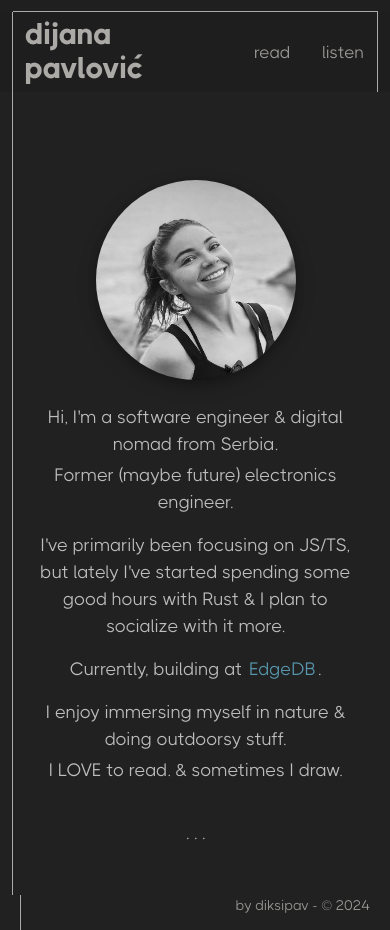
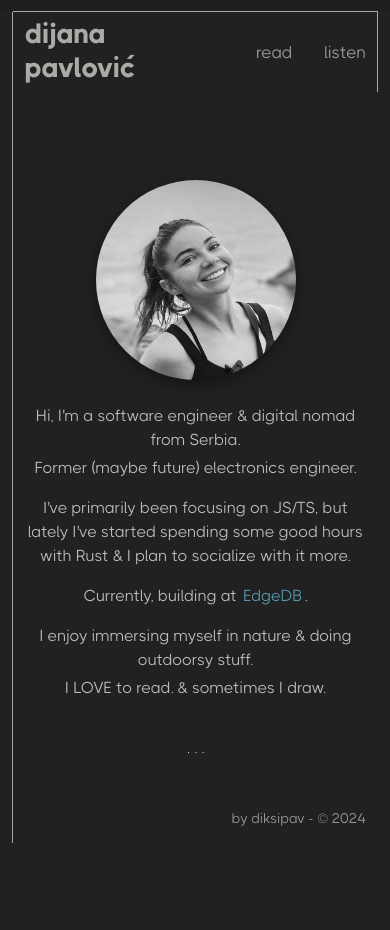
Before and after one commit to jaclarke/diksipav, a SvelteKit app: page / in a window 390 px wide. After the commit the page ends 844 px from the top, so only its background shows below. Built offline with nearby package versions, Linux system fonts and the light colour scheme.

Commit message:
Fix mobile styles

```diff
--- a/src/app.scss
+++ b/src/app.scss
@@ -62,7 +62,7 @@ body {
 	}
 
 	p {
-		font-size: 18px;
+		@include responsive(font-size, 16px, $md:18px);
 		line-height: 1.5;
 		margin: 0 0 4px 0;
 
@@ -83,7 +83,7 @@ body {
 			-apple-system,
 			Arial,
 			sans-serif;
-		line-height: 1.5;
+		line-height: 1.3;
 		margin: 0px;
 	}
 
@@ -132,12 +132,13 @@ body {
 	pre[class*='language-'] {
 		background:#312d2c;;
 		padding: 14px 24px;
-		border-radius: 4px;
 		margin: 16px -24px 28px -24px;
+		@include responsive(border-radius, 0, $md:4px);
+		@include responsive(width, 100vw, $md:unset);
 
 		code[class*='language-'] {
 			padding: 0;
-			font-size: 16px;
+			@include responsive(font-size, 15px, $md:16px);
 			background: #312d2c;
 		}
 	}
@@ -161,13 +162,16 @@ body {
 	}
 
 	.note {
-		margin: 0 -24px 32px -24px;
 		border-radius: 4px;
-		padding: 21px 24px 14px 24px;
 		border: 1px solid rgba(255,203,107, 0.8);
+		@include responsive(margin, 0 -12px 32px -12px, $md: 0 -24px 32px -24px);
+		@include responsive(padding,  10px 12px 8px 12px, $md: 21px 24px 14px 24px);
+
+		// @include responsive()
+
 
 		p {
-			font-size: 17px;
+			@include responsive(font-size, 16px, $md:17px);
 		}
 
 		p:first-of-type::before {
--- a/src/lib/components/BlogCard.svelte
+++ b/src/lib/components/BlogCard.svelte
@@ -17,7 +17,7 @@
 	.card {
 		display: block;
 		border: 1px solid hsla(0, 0%, 100%, 0.15);
-		@include responsive(padding, 6px 16px 12px 16px, $md: 6px 20px 12px 20px);
+		@include responsive(padding, 2px 16px 12px 16px, $md: 10px 24px 20px 24px);
 		margin-bottom: 16px;
 		/* box-shadow: 0px 32px 40px -24px rgba(0, 0, 0, 0.25); */
 		border-radius: 8px;
--- a/src/lib/components/Footer.svelte
+++ b/src/lib/components/Footer.svelte
@@ -5,7 +5,7 @@
 		text-align: right;
 		padding-bottom: 16px;
 		border-left: 1px solid #acaaa6;
-		margin: 0 20px;
+		@include responsive(margin, 0 24px 0 12px, $md: 0 20px);
 
 		small {
 			font-size: 14px;
--- a/src/routes/+layout.svelte
+++ b/src/routes/+layout.svelte
@@ -22,8 +22,7 @@
 	.header-wrapper {
 		position: sticky;
 		top: 0px;
-		@include responsive(background-color, rgba(31, 31, 31, 0.8), $xl: unset);
-		padding: 12px 12px 0 12px;
+		@include responsive(background-color, rgba(33, 33, 33, 0.8), $xl: unset);
 		@include responsive(padding, 12px 12px 0 12px, $md: 20px 20px 0 20px);
 
 		&::before {
@@ -44,8 +43,7 @@
 			align-items: center;
 			height: 80px;
 			position: relative;
-			padding: 0 20px;
-			@include responsive(padding, 0 12px, $md: 0 20px);
+			@include responsive(padding, 0 10px 0 12px, $md: 0 20px);
 
 			$border: 1px solid #acaaa6;
 			border-left: $border;
@@ -77,7 +75,7 @@
 				color: #acaaa6;
 				border: none;
 				font-family: THICCCBOI-ExtraBold, Arial, sans-serif;
-				font-size: 30px;
+				@include responsive(font-size, 28px, $md: 30px);
 				line-height: 34px;
 				font-weight: 700;
 				margin: 0px;
```
Also changed, not shown: 1 other file (tests, documents, lock files or other folders).
